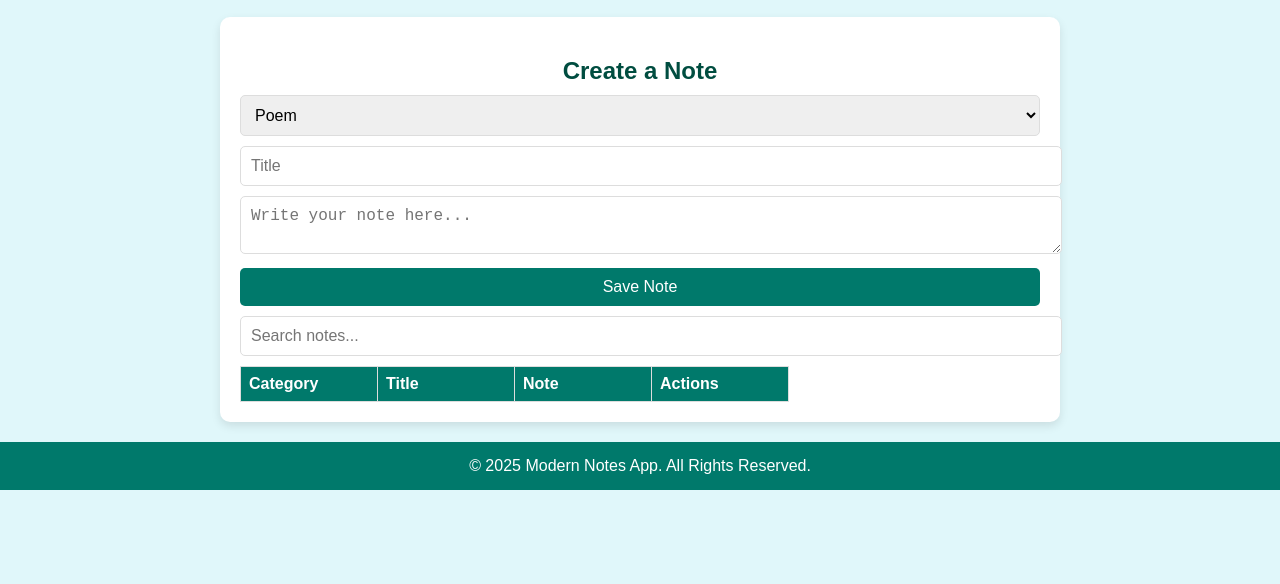
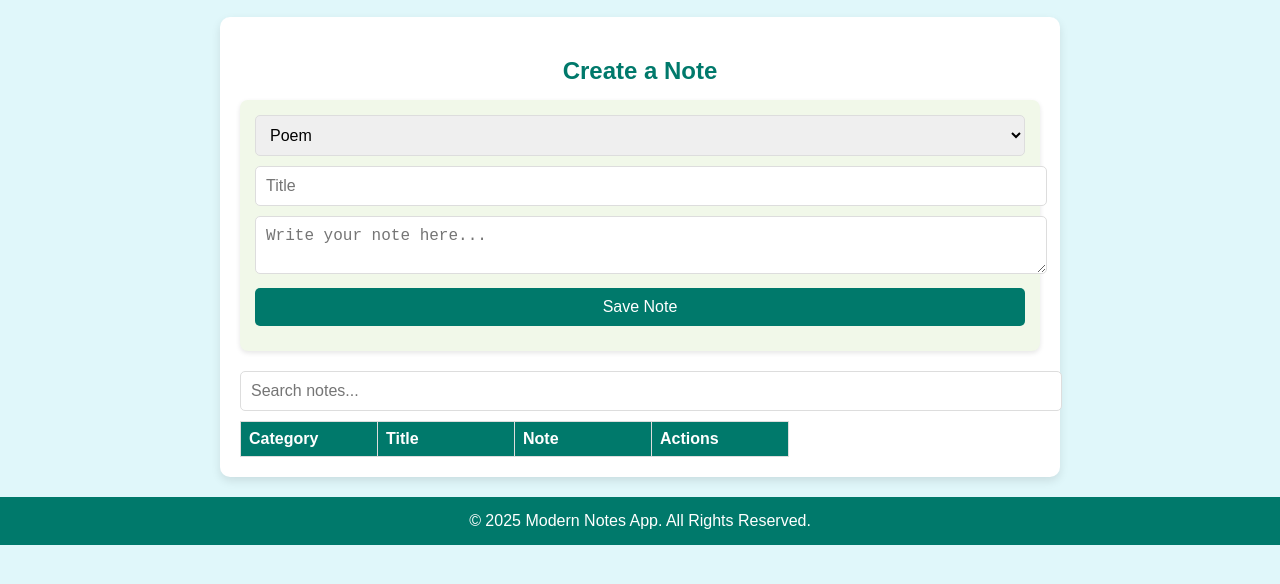
Before and after one commit to mupashirbare/NoteApp, a plain HTML site: page index.html in a window 1280 px wide. Shown: the part 56-640 px from the top of the page. Drawn offline with nearby package versions, Linux system fonts and the light colour scheme.

Commit message:
i was updated note app.

```diff
--- a/index.html
+++ b/index.html
@@ -33,7 +33,15 @@
         }
         h2 {
             text-align: center;
-            margin-bottom: 10px;
+            margin-bottom: 15px;
+            color: #00796B;
+        }
+        .note-form {
+            background: #F1F8E9;
+            padding: 15px;
+            border-radius: 8px;
+            box-shadow: 0 2px 5px rgba(0, 0, 0, 0.1);
+            margin-bottom: 20px;
         }
         select, input, textarea, button {
             width: 100%;
@@ -48,6 +56,7 @@
             color: white;
             border: none;
             cursor: pointer;
+            transition: 0.3s ease;
         }
         button:hover {
             background-color: #004D40;
@@ -85,7 +94,7 @@
             padding: 15px;
             background: #00796B;
             color: white;
-            margin-top: 20px;
+            margin-top: 0; /* Removed footer margin-bottom issue */
         }
         @media (max-width: 480px) {
             .container {
@@ -106,6 +115,7 @@
     <div class="navbar">Modern Notes App</div>
     <div class="container">
         <h2>Create a Note</h2>
+        <div class="note-form">
             <select id="category">
                 <option value="Poem">Poem</option>
                 <option value="Work">Work</option>
@@ -116,6 +126,7 @@
             <input type="text" id="title" placeholder="Title">
             <textarea id="noteInput" placeholder="Write your note here..."></textarea>
             <button onclick="saveNote()">Save Note</button>
+        </div>
         <input type="text" id="searchInput" placeholder="Search notes..." onkeyup="searchNotes()">
         <div class="table-container">
             <table class="note-table">
```
Lines whose indentation alone changed are shown as unchanged.
